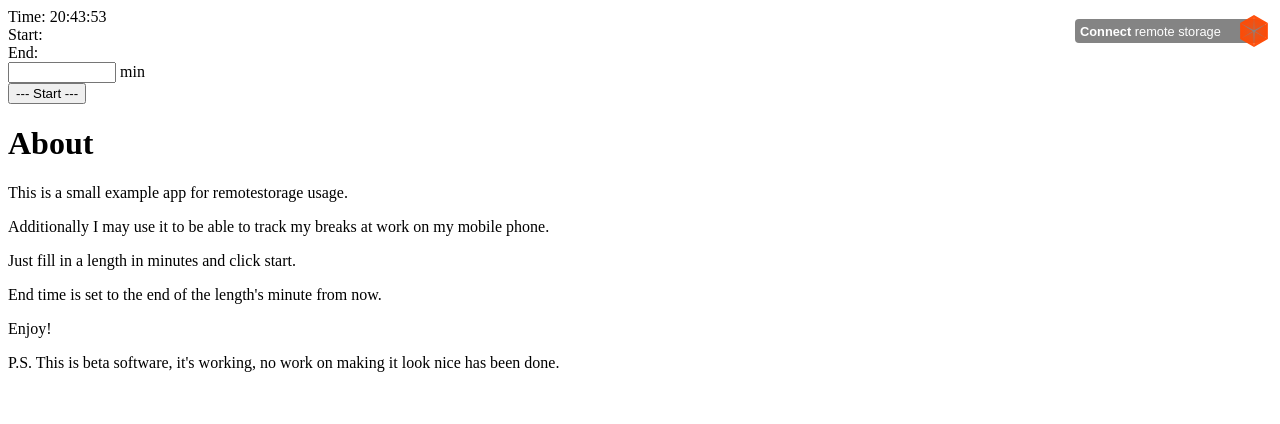
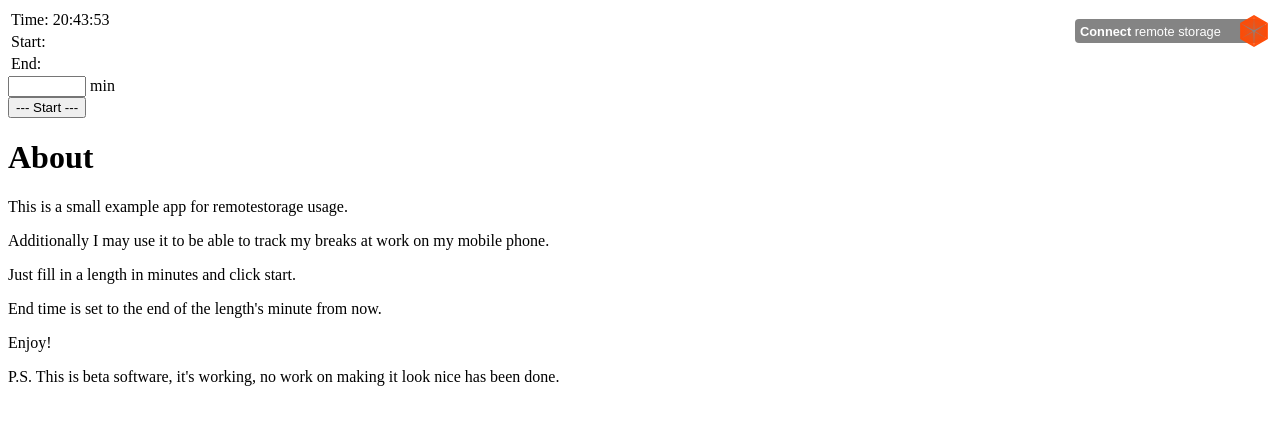
Before and after one commit to IngoHohmann/basic-countdown, a plain HTML site: page index.html in a window 1280 px wide. Drawn offline with Linux system fonts and the light colour scheme.

Commit message:
cleaning up

```diff
--- a/index.html
+++ b/index.html
@@ -4,9 +4,6 @@
         <meta charset="utf-8" />
         <title>CountDown Timer</title>
         <style type="text/css">
-        .label {
-            width: 10px;
-        }
         #remaining {
             color: green;
         }
@@ -14,10 +11,12 @@
     </head>
     <body>
         <div style="font-size:200%"><span id="remaining"></span></div>
-        <div><span class="label">Time:</span> <span id="time"></span></div>
-        <div><span class="label">Start:</span> <span id="starttime"></span></div>
-        <div><span class="label">End:</span> <span id="endtime"></span></div>
-        <input id="length" style="width:100px"/> min<br>
+        <table>
+        <tr><td class="label">Time:</td> <td id="time"></td></tr>
+        <tr><td class="label">Start:</td> <td id="starttime"></td></tr>
+        <tr><td class="label">End:</td> <td id="endtime"></td></tr>
+        </table>
+        <input id="length" style="width: 70px"/> min<br>
         <button id="start" onclick="startTimer()">--- Start ---</button>
         <div id="current"></div>
         <div>
@@ -77,8 +76,8 @@
             endTime = moment(now).add(document.getElementById("length").value, "minutes").set("second", 59);
             document.getElementById("starttime").innerHTML = now.format("HH:mm:ss");
             document.getElementById("endtime").innerHTML = endTime.format("HH:mm:ss");
-            running=true;
-            sign="&nbsp;";
+            running = true;
+            sign    = "&nbsp;&nbsp;";
             remoteStorage.timer.setTimer( now.format("HH:mm:ss"), endTime.format("HH:mm:ss"), document.getElementById("length").value, running)
         }
 
@@ -86,6 +85,7 @@
             running = false;
             elTime = "--- stopped ---"
         }
+
         elTime = document.getElementById("time");
         elRemaining = document.getElementById("remaining");
         window.setInterval("clock()", 500);
```
Also changed, not shown: 1 other file.
